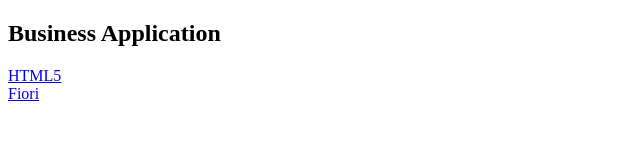
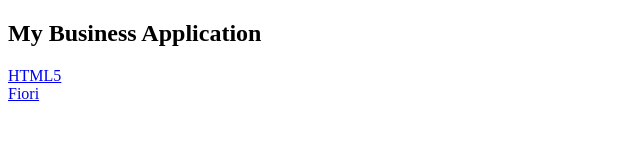
Before and after one commit to Malday/DevOpsBTP, a website: page app/resources/index.html in a window 1280 px wide. Shown: the whole page, without its empty margins (0-640 px from the left). Drawn offline with Linux system fonts and the light colour scheme.

Commit message:
adjust title

```diff
--- a/app/resources/index.html
+++ b/app/resources/index.html
@@ -8,7 +8,7 @@
 </head>
 
 <body>
-    <h2>Business Application</h2>
+    <h2>My Business Application</h2>
     <a href="html5/webapp/index.html">HTML5</a><br />
     <a href="fiori/webapp/index-standalone.html">Fiori</a><br />
 </body>
```
